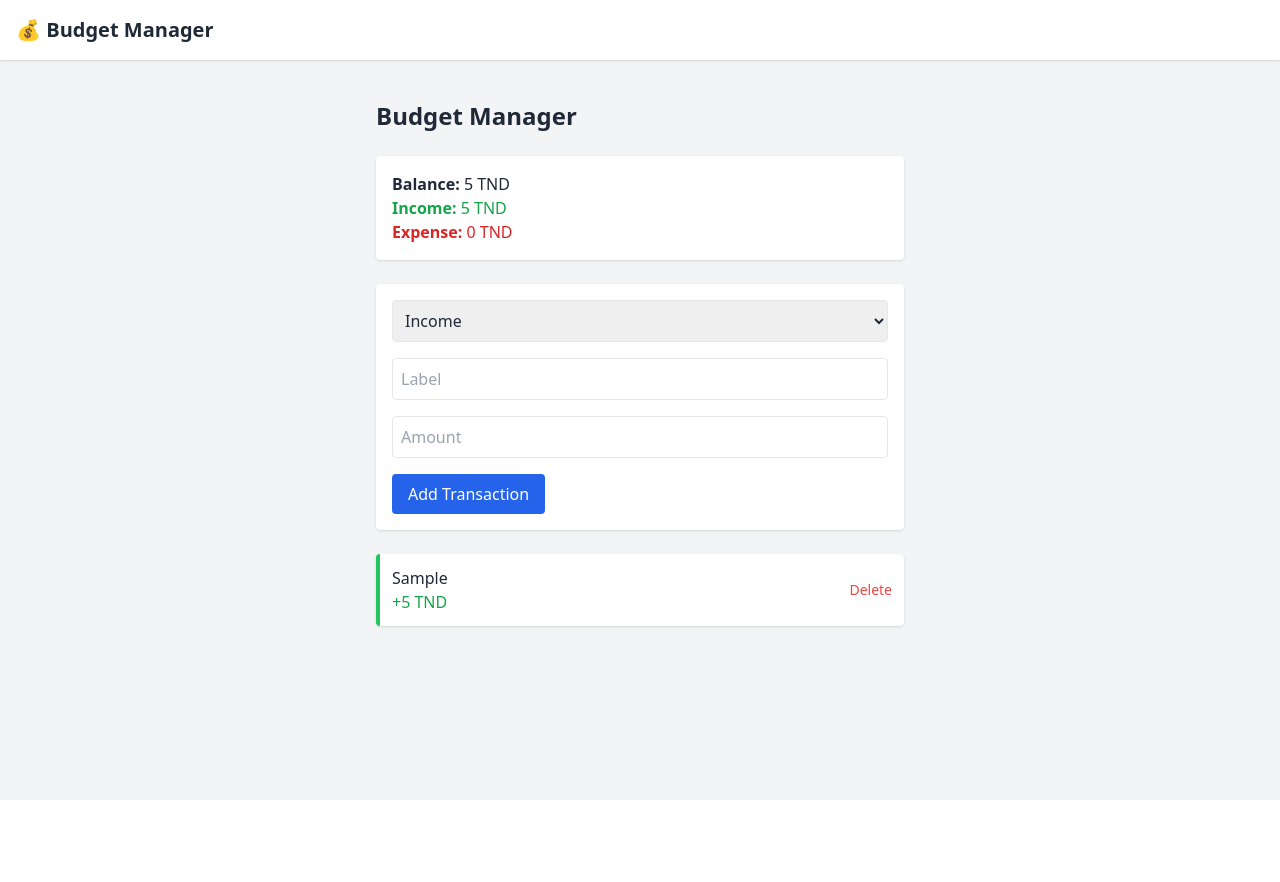
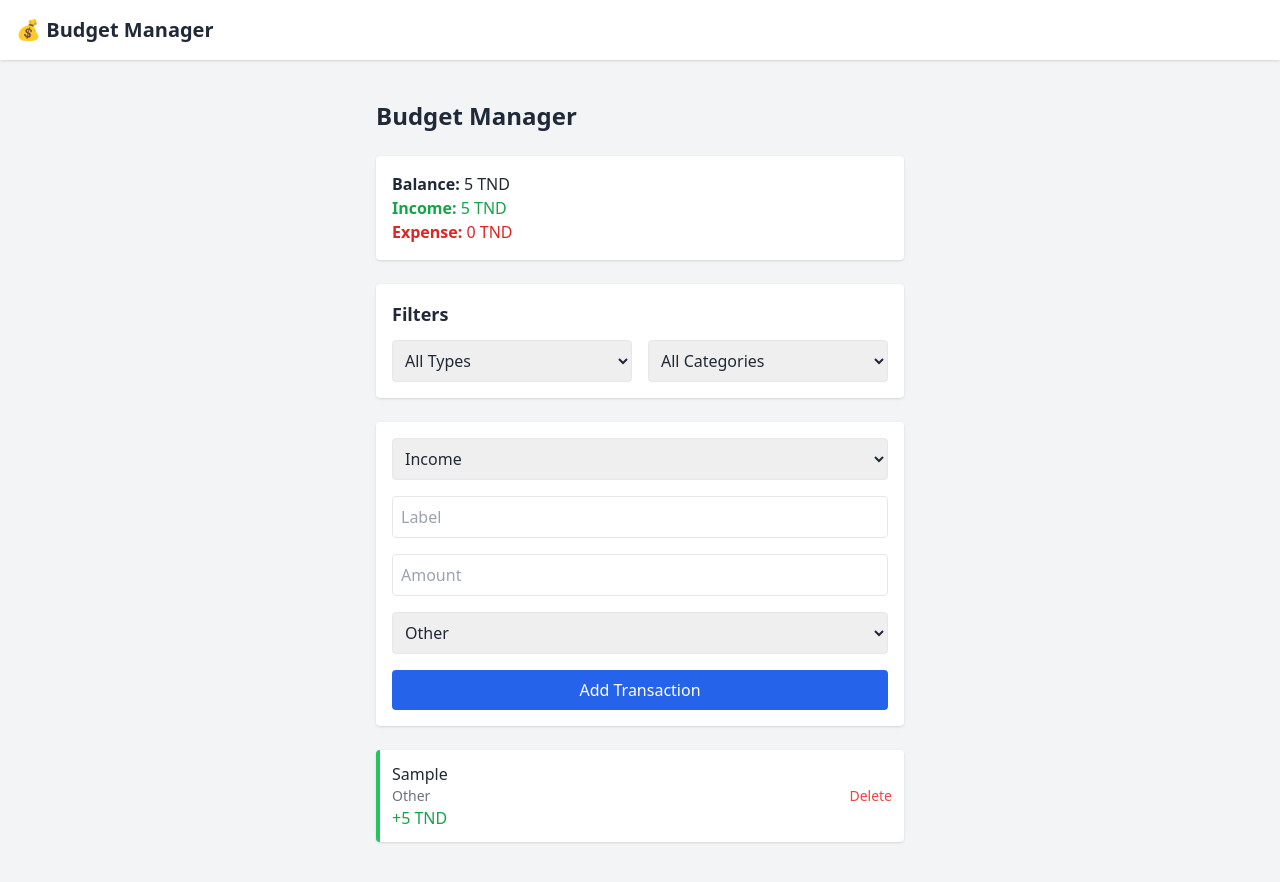
Before and after one commit to Adem-elwafi/Budget-Manager, a Vue app: page / in a window 1280 px wide. Both pictures are taken after typing "Sample", "5" into the empty fields and a click on the button "Add Transaction". Before the commit the page ends 800 px from the top, so only its background shows below. Built offline with nearby package versions, Linux system fonts and the light colour scheme.

Commit message:
feat: add categories and filter controls
Added category field to transactions, defined filter state, and implemented dropdown filters by type and category.

```diff
--- a/src/components/TransactionForm.vue
+++ b/src/components/TransactionForm.vue
@@ -2,11 +2,13 @@
 import { ref } from 'vue'
 
 const emit = defineEmits(['add'])
+const categories = ['Food', 'Transport', 'Entertainment', 'Bills', 'Other']
 
 const newTransaction = ref({
   type: 'income',
   label: '',
-  amount: ''
+  amount: '',
+  category: 'Other'
 })
 
 function submit() {
@@ -34,10 +36,15 @@ function submit() {
       <option value="expense">Expense</option>
     </select>
 
-    <input v-model="newTransaction.label" type="text" placeholder="Label" class="w-full p-2 border rounded" />
-    <input v-model="newTransaction.amount" type="number" placeholder="Amount" class="w-full p-2 border rounded" />
+    <input v-model="newTransaction.label" type="text" placeholder="Label" class="w-full p-2 border rounded" required />
 
-    <button type="submit" class="bg-blue-600 text-white px-4 py-2 rounded">
+    <input v-model="newTransaction.amount" type="number" placeholder="Amount" class="w-full p-2 border rounded" required />
+
+    <select v-model="newTransaction.category" class="w-full p-2 border rounded">
+      <option v-for="c in categories" :key="c" :value="c">{{ c }}</option>
+    </select>
+
+    <button type="submit" class="bg-blue-600 text-white px-4 py-2 rounded w-full">
       Add Transaction
     </button>
   </form>
--- a/src/components/TransactionList.vue
+++ b/src/components/TransactionList.vue
@@ -13,6 +13,8 @@ const emit = defineEmits(['delete'])
     >
       <div>
         <p class="font-medium">{{ t.label }}</p>
+        <p class="text-sm text-gray-500"
+>{{ t.category }}</p>
         <p :class="t.type === 'income' ? 'text-green-600' : 'text-red-600'">
           {{ t.type === 'income' ? '+' : '-' }}{{ t.amount }} TND
         </p>
--- a/src/main.js
+++ b/src/main.js
@@ -2,7 +2,11 @@ import { createApp } from 'vue'
 import App from './App.vue'
 import router from './router'
 import './style.css'
-import {createPinia} from 'pinia'
+import { createPinia } from 'pinia'
 
-createApp(App).use(router).mount('#app')
-App.use(createPinia()).mount('#app')
+const app = createApp(App)
+const pinia = createPinia()
+
+app.use(router)
+app.use(pinia)
+app.mount('#app')
--- a/src/views/Dashboard.vue
+++ b/src/views/Dashboard.vue
@@ -2,8 +2,30 @@
 import { ref, computed } from 'vue'
 import TransactionForm from '../components/TransactionForm.vue'
 import TransactionList from '../components/TransactionList.vue'
+import { onMounted, watch } from 'vue'
 
+//Data
 const transactions = ref([])
+const categories = ['Food','Transport','Entertainmet','Bills','Others']
+const filterType = ref('all')
+const filterCategory = ref('all')
+//Local storage
+onMounted(() => {
+  const saved = localStorage.getItem('transactions')
+  if (saved) {
+    transactions.value = JSON.parse(saved)
+  }
+})
+
+watch(
+  transactions,
+  (newVal) => {
+    localStorage.setItem('transactions', JSON.stringify(newVal))
+  },
+  { deep: true }
+)
+
+
 
 function addTransaction(t) {
   transactions.value.push(t)
@@ -15,6 +37,11 @@ function deleteTransaction(id) {
     transactions.value = transactions.value.filter(t => t.id !== id)
   }
 }
+const filteredTransactions = computed(() =>
+  transactions.value
+    .filter(t => filterType.value === 'all' || t.type === filterType.value)
+    .filter(t => filterCategory.value === 'all' || t.category === filterCategory.value)
+)
 
 const totalIncome = computed(() =>
   transactions.value.filter(t => t.type === 'income').reduce((sum, t) => sum + t.amount, 0)
@@ -35,7 +62,23 @@ const balance = computed(() => totalIncome.value - totalExpense.value)
       <p class="text-red-600"><strong>Expense:</strong> {{ totalExpense }} TND</p>
     </div>
 
+    <!-- Filter Controls -->
+    <div class="bg-white p-4 rounded shadow">
+      <h2 class="text-lg font-semibold mb-3">Filters</h2>
+      <div class="flex space-x-4">
+        <select v-model="filterType" class="p-2 border rounded flex-1">
+          <option value="all">All Types</option>
+          <option value="income">Income</option>
+          <option value="expense">Expense</option>
+        </select>
+        <select v-model="filterCategory" class="p-2 border rounded flex-1">
+          <option value="all">All Categories</option>
+          <option v-for="c in categories" :key="c" :value="c">{{ c }}</option>
+        </select>
+      </div>
+    </div>
+
     <TransactionForm @add="addTransaction" />
-    <TransactionList :transactions="transactions" @delete="deleteTransaction" />
+    <TransactionList :transactions="filteredTransactions" @delete="deleteTransaction" />
   </div>
 </template>
```
